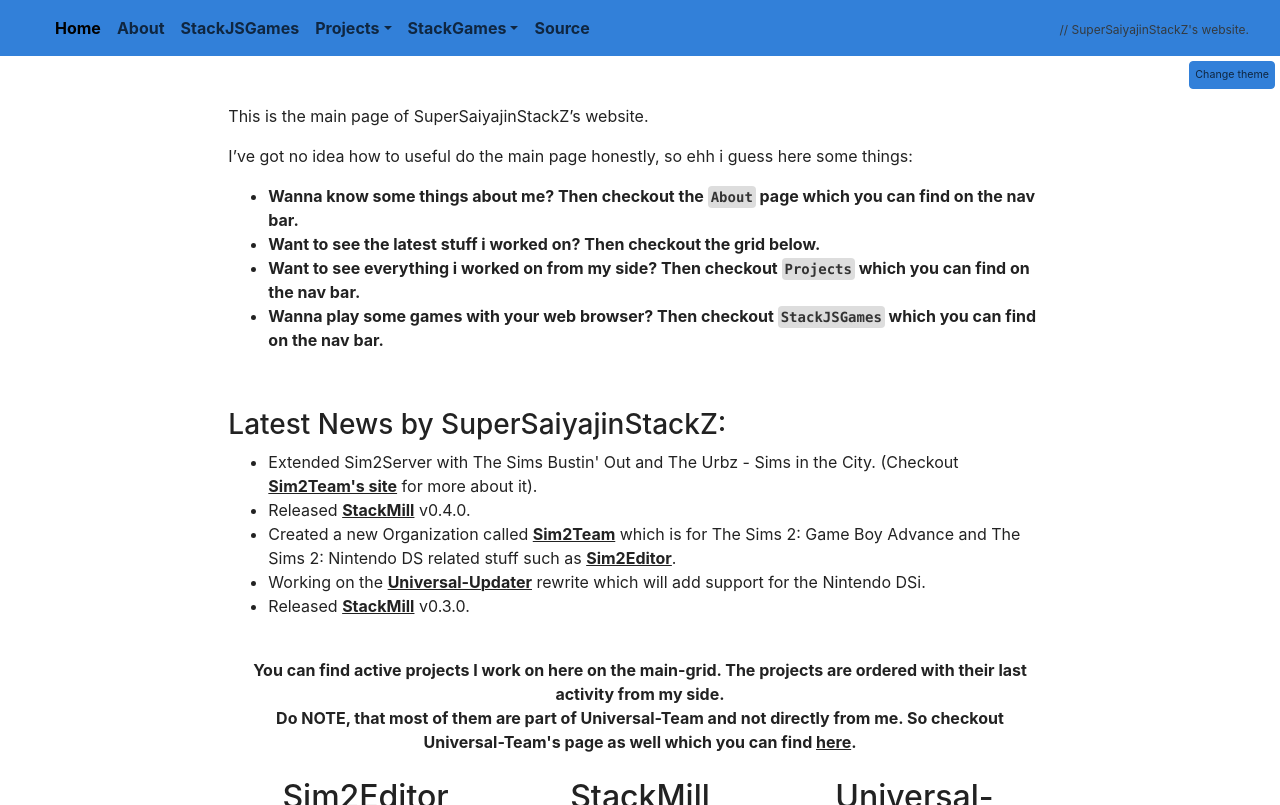
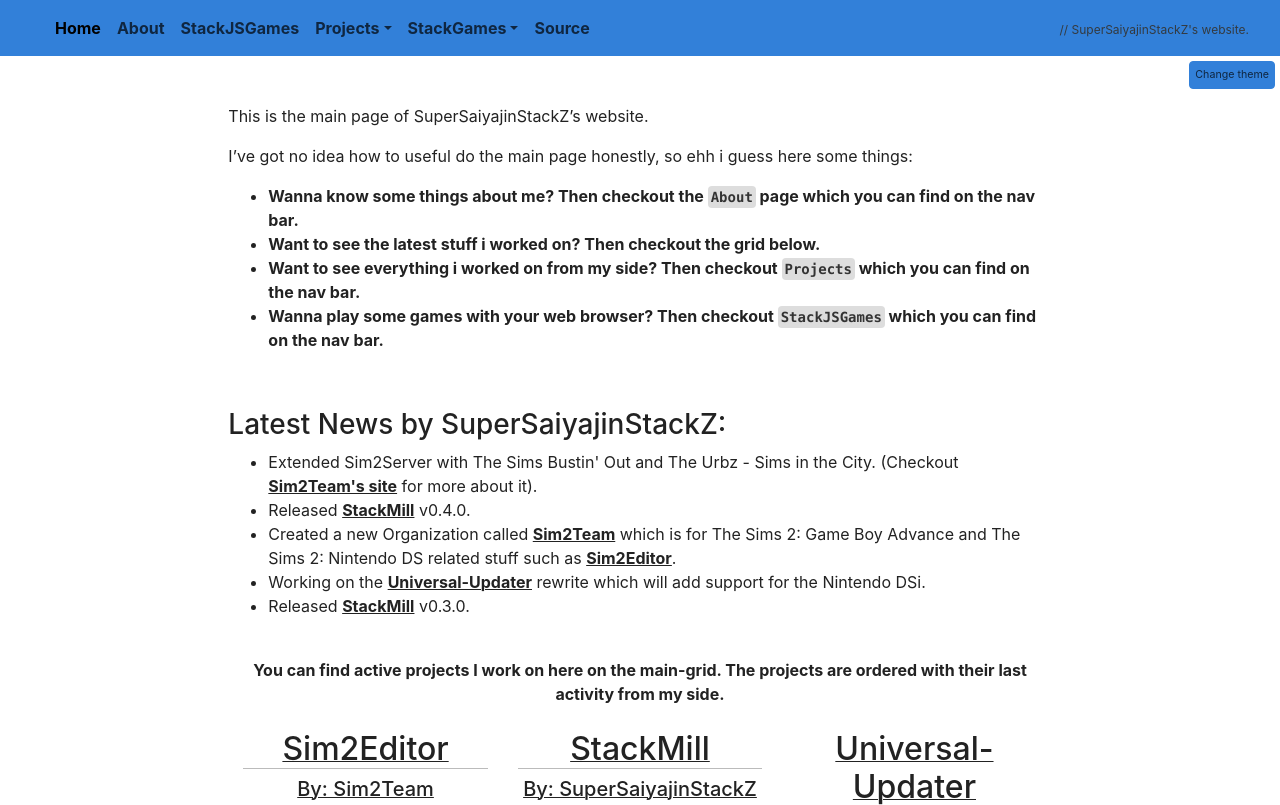
Before and after one commit to SuperSaiyajinStackZ/SuperSaiyajinStackZ.github.io, a Jekyll site: the page built from pages/index.md, in a window 1280 px wide, cut to the strip 0-805 px from the top of the page. Built offline with Jekyll 4.4.1, drawn with Linux system fonts in a browser that asks for light colours.

Commit message:
Update Sim2Team related things.

```diff
--- a/_includes/latest-news.html
+++ b/_includes/latest-news.html
@@ -6,7 +6,7 @@
 	<ul class="fw-bold">
 		<li>Extended Sim2Server with The Sims Bustin' Out and The Urbz - Sims in the City. (Checkout <a href="https://sim2team.github.io/">Sim2Team's site</a> for more about it).</li>
 		<li>Released <a href="/stackgames/stackmill">StackMill</a> v0.4.0.</li>
-		<li>Created a new Organization called <a href="https://github.com/Sim2Team">Sim2Team</a> which is for The Sims 2: Game Boy Advance and The Sims 2: Nintendo DS related stuff such as <a href="https://sim2team.github.io/Sim2Editor/">Sim2Editor</a>.</li>
+		<li>Created a new Organization called <a href="https://github.com/Sim2Team">Sim2Team</a> which is for The Sims 2: Game Boy Advance and The Sims 2: Nintendo DS related stuff such as <a href="https://sim2team.github.io/sim2editor/">Sim2Editor</a>.</li>
 		<li>Working on the <a href="https://github.com/Universal-Team/Universal-Updater">Universal-Updater</a> rewrite which will add support for the Nintendo DSi.</li>
 		<li>Released <a href="/stackgames/stackmill">StackMill</a> v0.3.0.</li>
 	</ul>
--- a/_includes/main-grid.html
+++ b/_includes/main-grid.html
@@ -1,15 +1,14 @@
 <div class="container-fluid text-center">
 	<br>
-	<b>You can find active projects I work on here on the main-grid. The projects are ordered with their last activity from my side.</b><br>
-	<b>Do NOTE, that most of them are part of Universal-Team and not directly from me. So checkout Universal-Team's page as well which you can find <a href="https://universal-team.net">here</a>.</b><br><br>
+	<b>You can find active projects I work on here on the main-grid. The projects are ordered with their last activity from my side.</b><br><br>
 
 	<div class="row">
 		<div class="col-sm-4">
-			<a class="clean" href="https://sim2team.github.io/Sim2Editor/">
+			<a class="clean" href="https://sim2team.github.io/sim2editor/">
 				<div class="grid-tile">
 					<h2>Sim2Editor</h2>
 					<h5>By: Sim2Team</h5>
-					<img src="https://github.com/Sim2Team/Sim2Editor/raw/main/assets/images/icon.png" alt="Sim2Team icon" height="128" width="128">
+					<img src="https://github.com/Sim2Team/sim2editor/raw/main/assets/images/icon.png" alt="Sim2Team icon" height="128" width="128">
 					<p class="grid-label">A work in progress The Sims 2 Game Boy Advance and Nintendo DS Save Editor for your web browser.</p>
 				</div>
 			</a>
```
Also changed, not shown: pages/about.md (+1 -1 lines).
